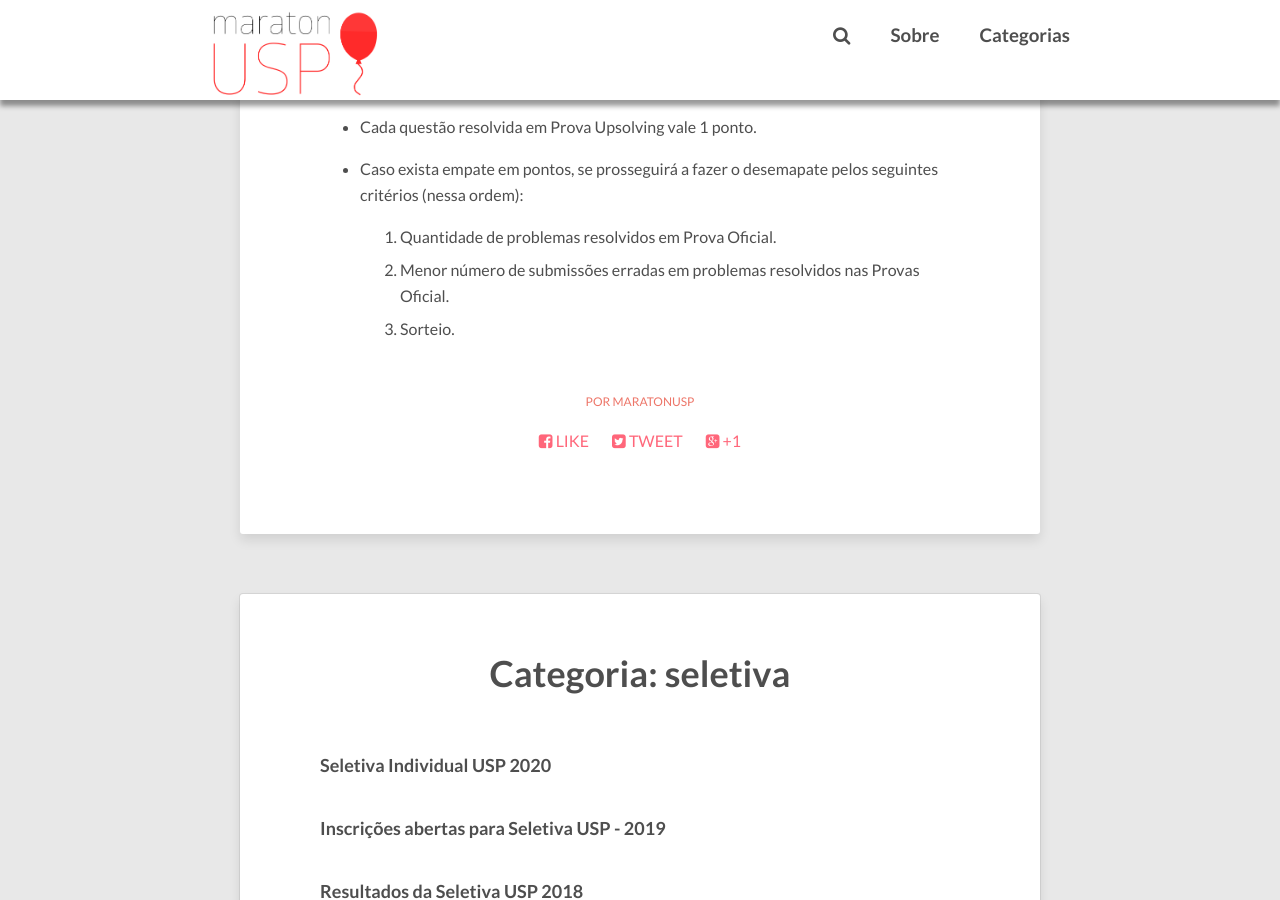
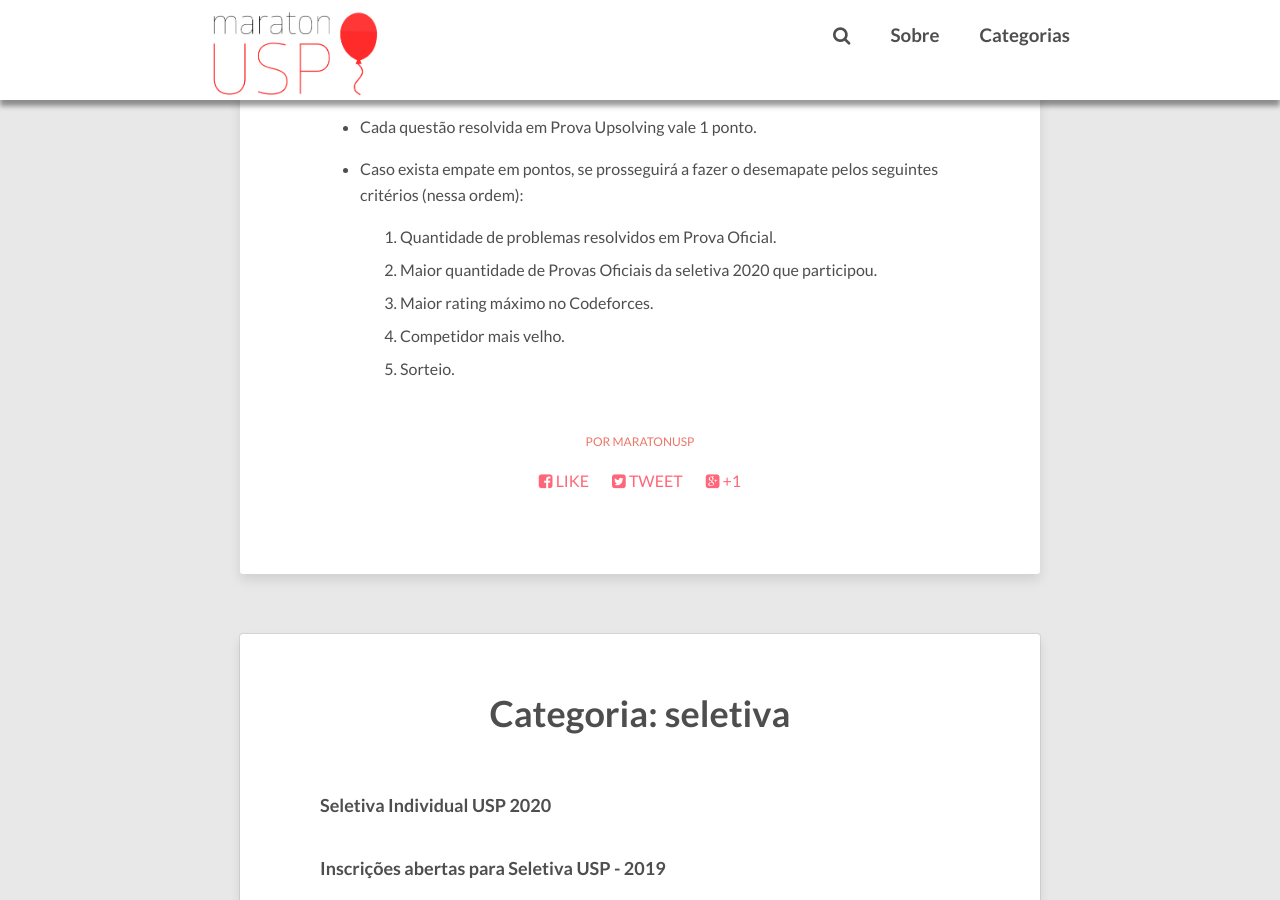
Before and after one commit to maratonusp/blog, a Jekyll site: the page built from _posts/2020-04-17-seletiva-individual-2020.md, in a window 1280 px wide and 900 px high, scrolled down 2338 px. Built offline with Jekyll 4.4.1, drawn with Linux system fonts in a browser that asks for light colours; nearby versions of some CDN libraries; comment, search, counter and statistics services are not loaded.

Commit message:
Atualiza critérios de desempate

```diff
--- a/_posts/2020-04-17-seletiva-individual-2020.md
+++ b/_posts/2020-04-17-seletiva-individual-2020.md
@@ -105,6 +105,8 @@ Oficial está se inscrevendo na Seletiva Individual como um todo.
 * Caso exista empate em pontos, se prosseguirá a fazer o desemapate
 pelos seguintes critérios (nessa ordem):
    1. Quantidade de problemas resolvidos em Prova Oficial.
-   2. Menor número de submissões erradas em problemas resolvidos nas
-      Provas Oficial.
-   3. Sorteio.
+   2. Maior quantidade de Provas Oficiais da seletiva 2020 que
+      participou.
+   3. Maior rating máximo no Codeforces.
+   4. Competidor mais velho.
+   5. Sorteio.
```
